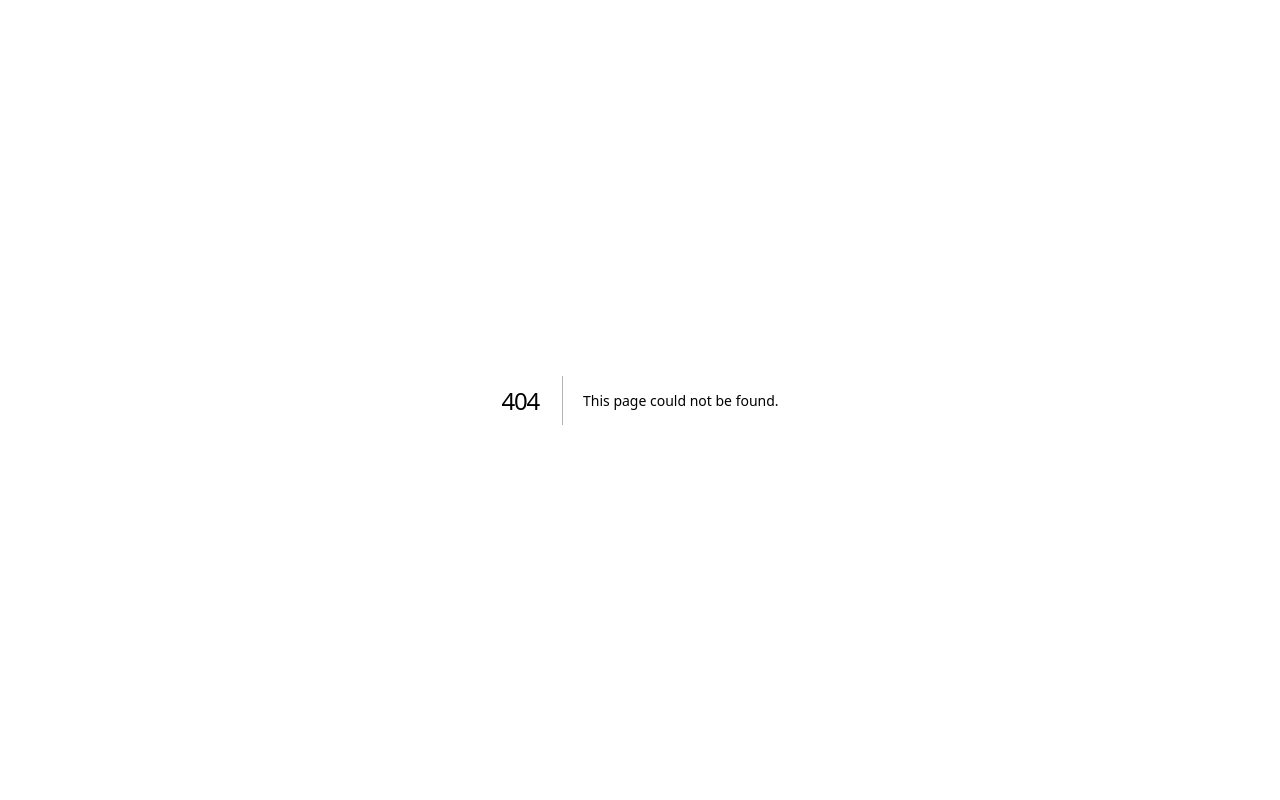
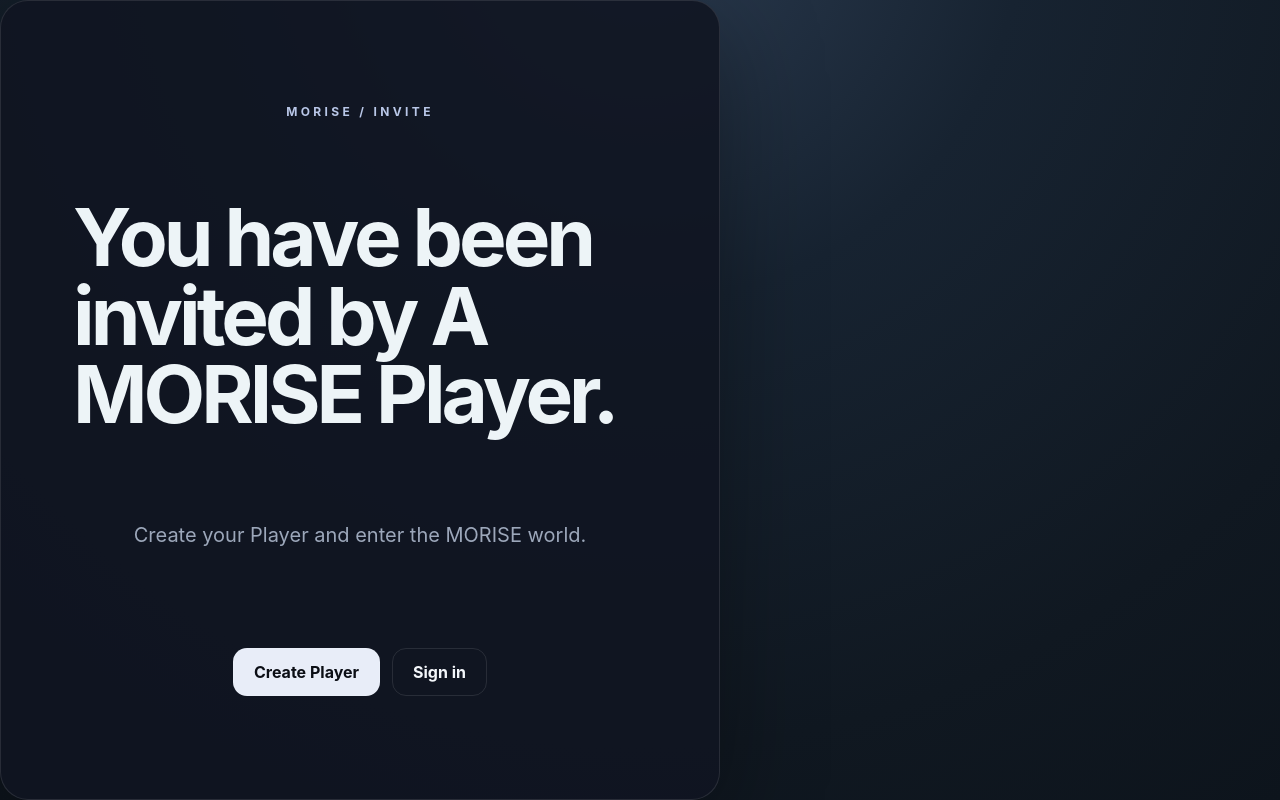
Before and after one commit to Ndombe234/MOIRISE, a Next.js app: page /invite in a window 1280 px wide. Before the commit this address had no page. Built offline with nearby package versions, Linux system fonts and the light colour scheme; no server answers.

Commit message:
feat: add MORISE referral landing page

```diff
--- /dev/null
+++ b/app/invite/page.tsx
@@ -0,0 +1,50 @@
+import Link from "next/link";
+import { cookies } from "next/headers";
+import { createClient } from "@/lib/supabase/server";
+
+export default async function InvitePage({ searchParams }: { searchParams: Promise<{ ref?: string }> }) {
+  const params = await searchParams;
+  const code = (params.ref ?? "").trim().toLowerCase();
+  const cookieStore = await cookies();
+  const valid = /^[a-f0-9]{10}$/.test(code);
+
+  if (valid) {
+    cookieStore.set("morise_referral", code, {
+      httpOnly: true,
+      sameSite: "lax",
+      secure: process.env.NODE_ENV === "production",
+      maxAge: 60 * 60 * 24 * 30,
+      path: "/",
+    });
+  }
+
+  const supabase = await createClient();
+  let inviterName = "A MORISE Player";
+  if (valid) {
+    const { data: referral } = await (supabase as any)
+      .from("referral_codes")
+      .select("player_id")
+      .eq("code", code)
+      .maybeSingle();
+    if (referral?.player_id) {
+      const { data: player } = await (supabase as any)
+        .from("players")
+        .select("display_name, handle")
+        .eq("id", referral.player_id)
+        .maybeSingle();
+      inviterName = player?.display_name || (player?.handle ? `@${player.handle}` : inviterName);
+    }
+  }
+
+  return (
+    <main className="hero">
+      <p className="eyebrow">MORISE / INVITE</p>
+      <h1>You have been invited by {inviterName}.</h1>
+      <p className="lead">Create your Player and enter the MORISE world.</p>
+      <div className="actions">
+        <Link className="button" href="/auth/sign-up">Create Player</Link>
+        <Link className="button secondary" href="/auth/sign-in">Sign in</Link>
+      </div>
+    </main>
+  );
+}
```
